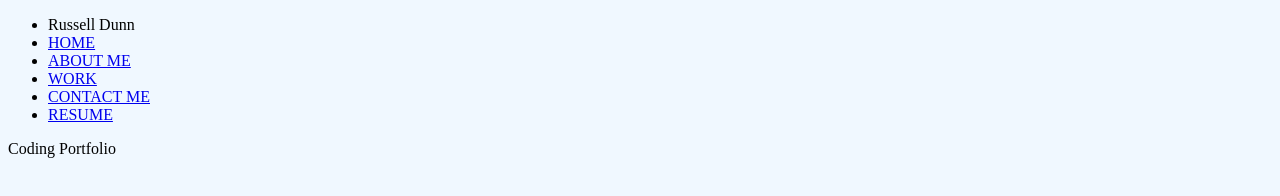
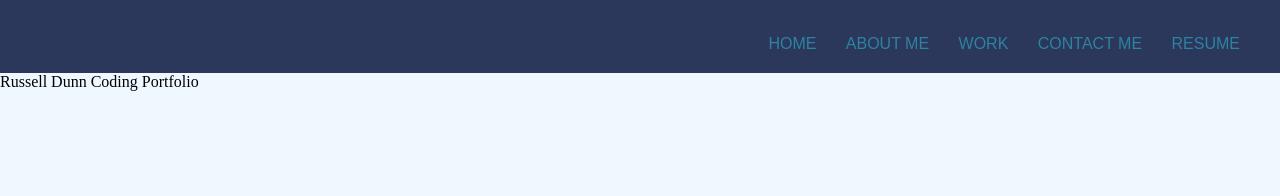
Before and after one commit to russelldnn/Portfolio-Russell-Dunn, a plain HTML site: page index.html in a window 1280 px wide. Drawn offline with Linux system fonts and the light colour scheme.

Commit message:
added nav color, hover and alignment

```diff
--- a/assets/css/style.css
+++ b/assets/css/style.css
@@ -1,3 +1,50 @@
 * {
+    box-sizing: border-box;
+    margin: 0%;
+    padding: 0%;
+}
+
+body{
     background-color: aliceblue;
 }
+.navi {
+    display: flex;
+    padding: 20px;
+    font-family: Arial, Helvetica, sans-serif, sans-serif;
+    background-color: #131f46e2;
+    color: #2eb9c6;
+    flex-flow: row wrap;
+    justify-content: flex-end;
+
+}
+
+
+.navi div {
+    padding-top: 15px;
+    margin-right: 20px;
+    font-family: Arial, Helvetica, sans-serif
+}
+
+.navi div ul {
+    list-style-type: none;
+}
+
+.navi div ul li {
+    display: inline-block;
+    margin-left: 25px;
+}
+
+a {
+    color: #2d83a2;
+    text-decoration: none;
+}
+
+a:hover {
+    color: whitesmoke;
+}
+
+
+
+.art
+
+.container
--- a/index.html
+++ b/index.html
@@ -8,18 +8,20 @@
     <title>Russell Dunn Portfolio</title>
 </head>
 <body>
-    <nav>
+    <nav class="navi">
+            <div>
                 <ul>
-            <li id="name">Russell Dunn</li>
                     <li><a href="#"> HOME</a></li>
                     <li><a href="#about">ABOUT ME</a></li>
                     <li><a href="#work"> WORK</a></li>
                     <li><a href="#contact"> CONTACT ME</a></li>
                     <li><a href= url>RESUME</a></li>
                 </ul>
+            </div>
     </nav>
 
     <header class="art" id="home">
+        <span>Russell Dunn</span>
         <span>Coding Portfolio</span>
     </header>
 
```
Lines whose indentation alone changed are shown as unchanged.
